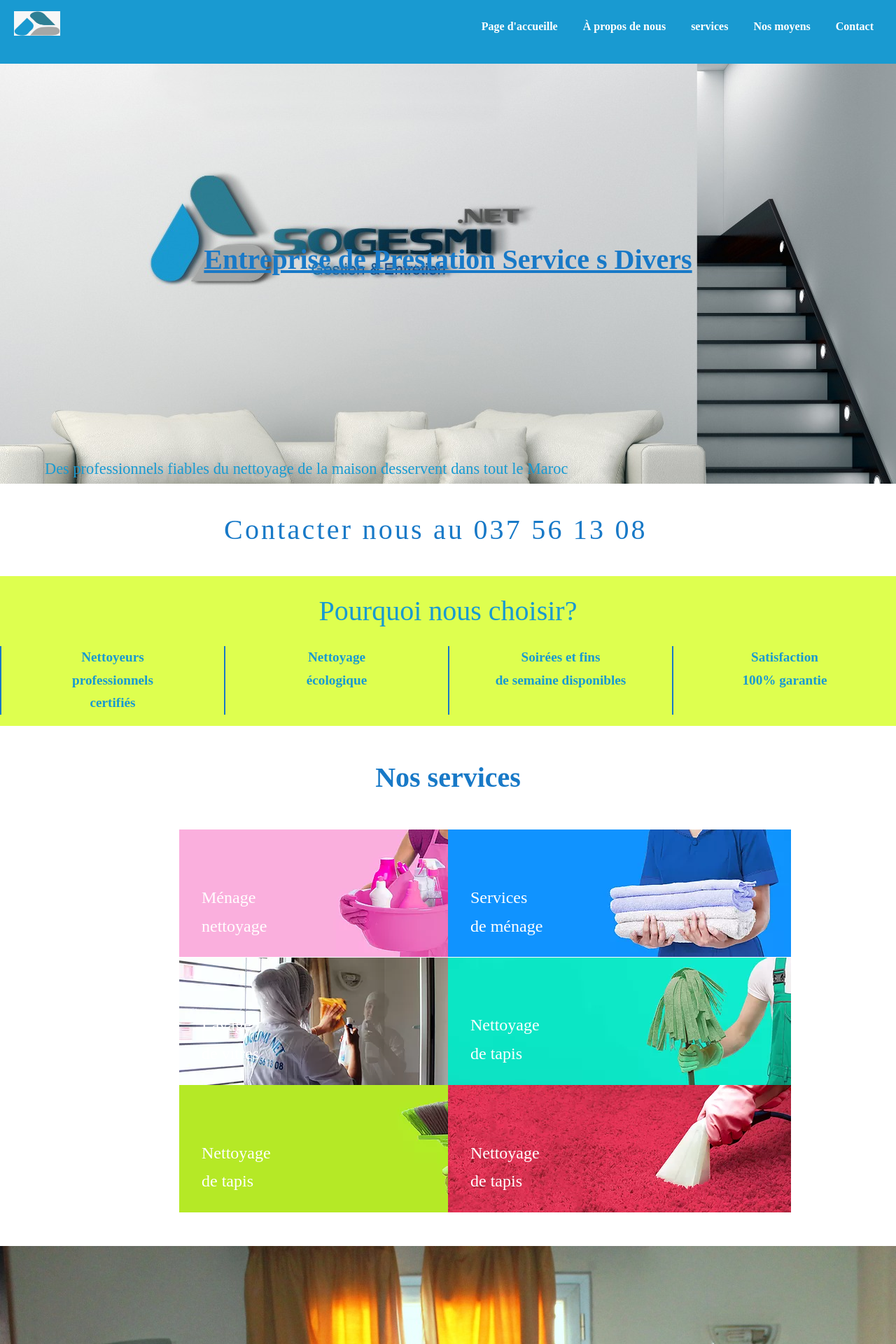
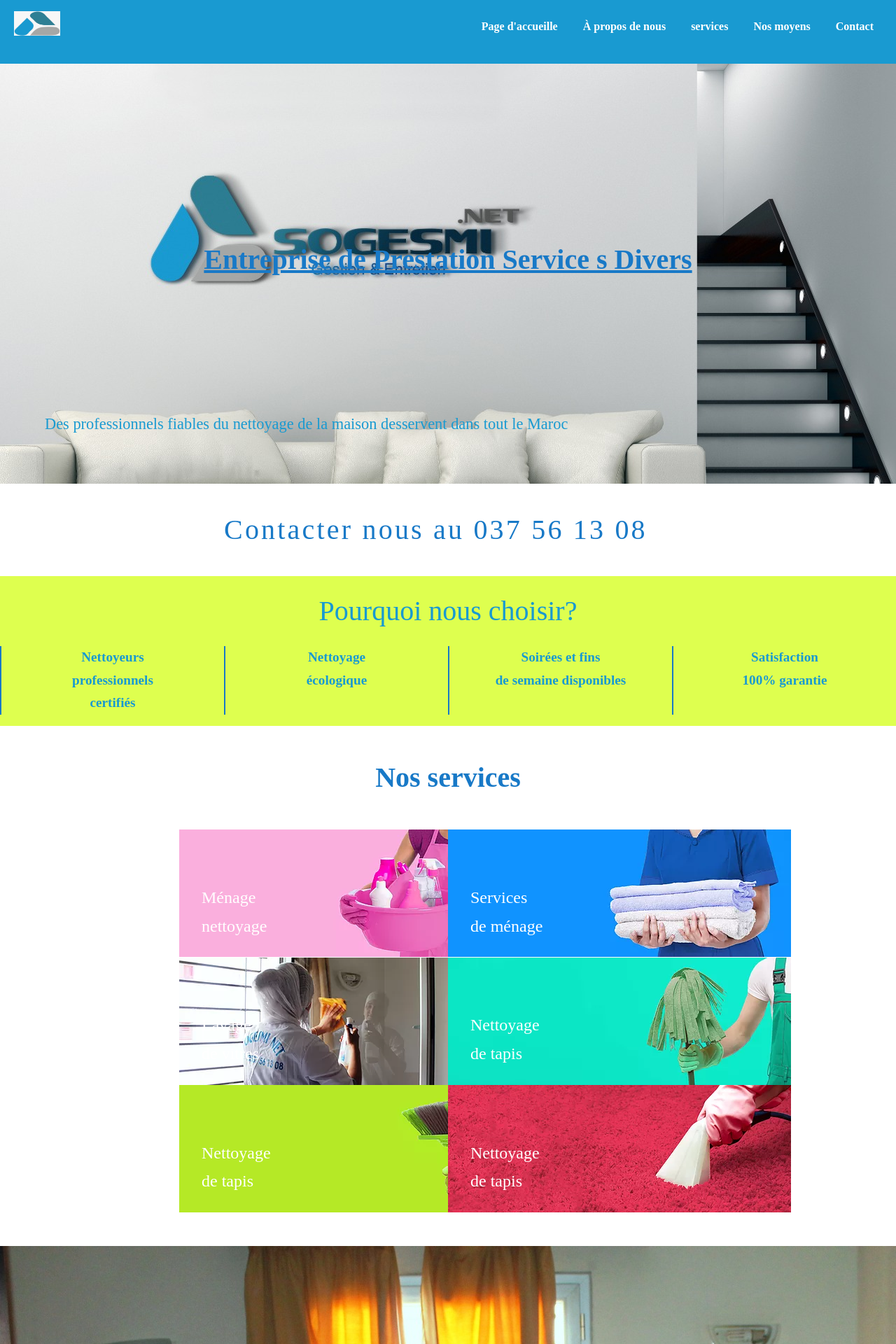
Before and after one commit to Baboucar/sognesmient, a Jekyll site: the page built from index.html, in a window 1280 px wide. Shown: the top 1920 px of the page at 70% size. Built offline with Jekyll 4.4.1, drawn with Linux system fonts in a browser that asks for light colours; nearby versions of some CDN libraries; some web fonts are replaced.

```diff
--- a/assets/styles/_scss/pages/_home.scss
+++ b/assets/styles/_scss/pages/_home.scss
@@ -10,7 +10,7 @@
 .second__description{
     color: $color-secondary;
     font-size: 1.4rem;
-
+        margin-top: -4rem;
 }
 .home__header{
  background-image: url(/assets/images/1.jpeg);
```
Also changed, not shown: 1 other file.
